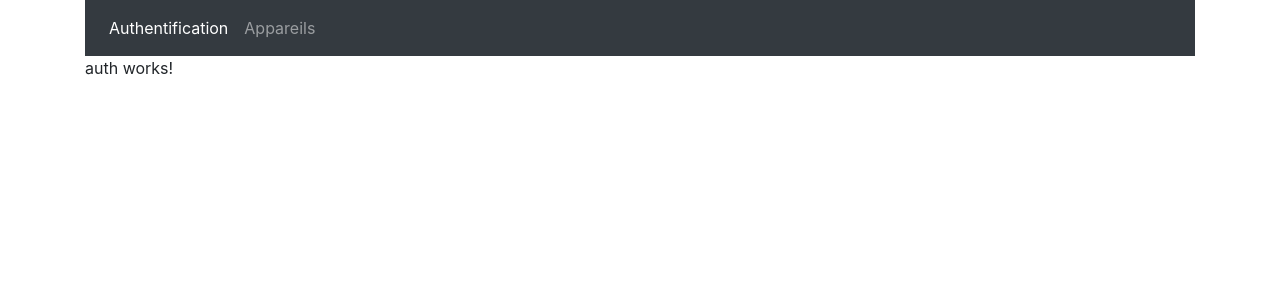
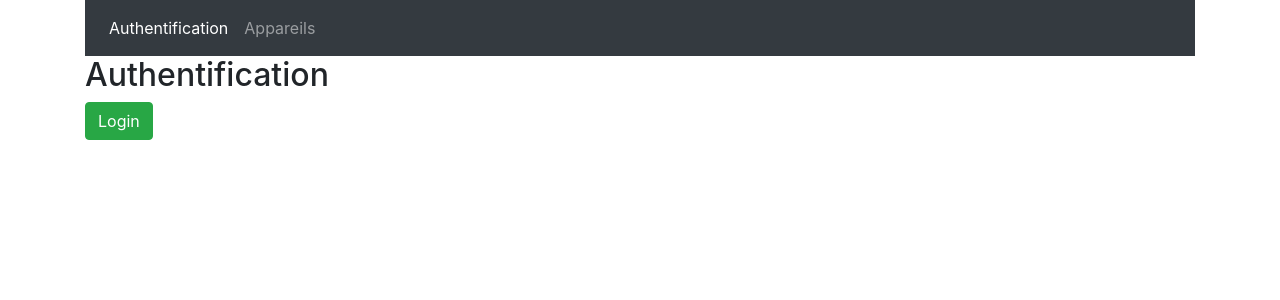
Before and after one commit to mustapha2388/Angular_Routing, an Angular app: page /auth in a window 1280 px wide. Shown: the top 300 px of the page. Built offline with nearby package versions, Linux system fonts and the light colour scheme.

Commit message:
Authentification simulation  works

```diff
--- a/src/app/app.module.ts
+++ b/src/app/app.module.ts
@@ -9,6 +9,7 @@
 import { AppareilViewComponent } from './components/appareil-view/appareil-view.component';
 import { Routes, RouterModule } from '@angular/router';
 import { AuthComponent } from './components/auth/auth.component';
+import { AuthService } from './services/auth.service';
 
 
 const appRoutes: Routes = [
@@ -32,7 +33,7 @@
     RouterModule.forRoot(appRoutes)
 
   ],
-  providers: [AppareilService],
+  providers: [AppareilService, AuthService],
   bootstrap: [AppComponent]
 })
 export class AppModule { }
--- a/src/app/components/auth/auth.component.html
+++ b/src/app/components/auth/auth.component.html
@@ -1 +1,3 @@
-<p>auth works!</p>
+<h2>Authentification</h2>
+<button class="btn btn-success" *ngIf="!authStatus" (click)="onSignIn()">Login</button>
+<button class="btn btn-danger" *ngIf="authStatus" (click)="onSignOut()">Logout</button>
--- a/src/app/components/auth/auth.component.ts
+++ b/src/app/components/auth/auth.component.ts
@@ -1,4 +1,5 @@
 import { Component, OnInit } from '@angular/core';
+import { AuthService } from 'src/app/services/auth.service';
 
 @Component({
   selector: 'app-auth',
@@ -7,9 +8,26 @@
 })
 export class AuthComponent implements OnInit {
 
-  constructor() { }
+  authStatus:boolean;
+  constructor(private authService:AuthService) { }
 
   ngOnInit() {
+    this.authStatus = this.authService.isAuth;
+  }
+
+  onSignIn(){
+    this.authService.signIn().then(
+      () => {
+        console.log("Connexion réussie");
+        this.authStatus = this.authService.isAuth;
+      }
+    );
+  }
+
+  onSignOut(){
+    console.log("Deconnexion réussie");
+    this.authService.signOut();
+    this.authStatus=this.authService.isAuth;
   }
 
 }
--- /dev/null
+++ b/src/app/services/auth.service.ts
@@ -0,0 +1,21 @@
+export class AuthService {
+
+    isAuth = false;
+
+    signIn() {
+      return new Promise(
+        (resolve, reject) => {
+          setTimeout(
+            () => {
+              this.isAuth = true;
+              resolve(true);
+            }, 2000
+          );
+        }
+      );
+    }
+
+    signOut() {
+      this.isAuth = false;
+    }
+  }
```
